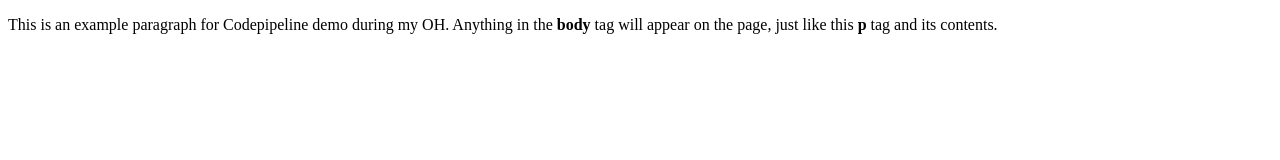
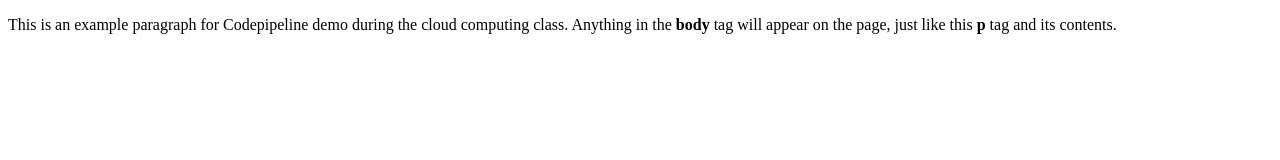
Before and after one commit to PrateekKumar1709/git-s3-demo, a plain HTML site: page index.html in a window 1280 px wide. Drawn offline with Linux system fonts and the light colour scheme.

Commit message:
Update index.html

```diff
--- a/index.html
+++ b/index.html
@@ -4,6 +4,6 @@
     <title>This is the title of the webpage!!!!!</title>
   </head>
   <body>
-    <p>This is an example paragraph for Codepipeline demo during my OH. Anything in the <strong>body</strong> tag will appear on the page, just like this <strong>p</strong> tag and its contents.</p>
+    <p>This is an example paragraph for Codepipeline demo during the cloud computing class. Anything in the <strong>body</strong> tag will appear on the page, just like this <strong>p</strong> tag and its contents.</p>
   </body>
 </html>
```
